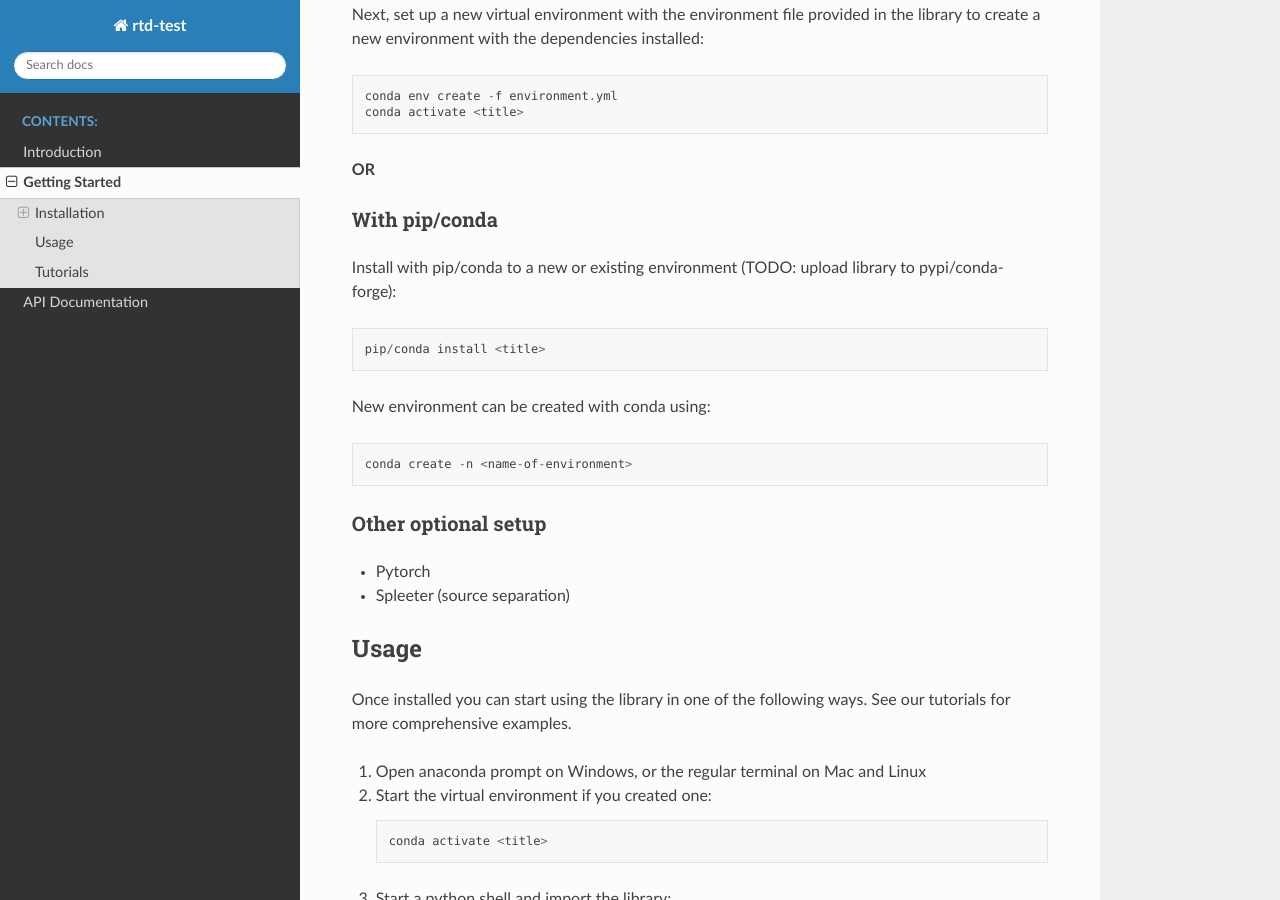
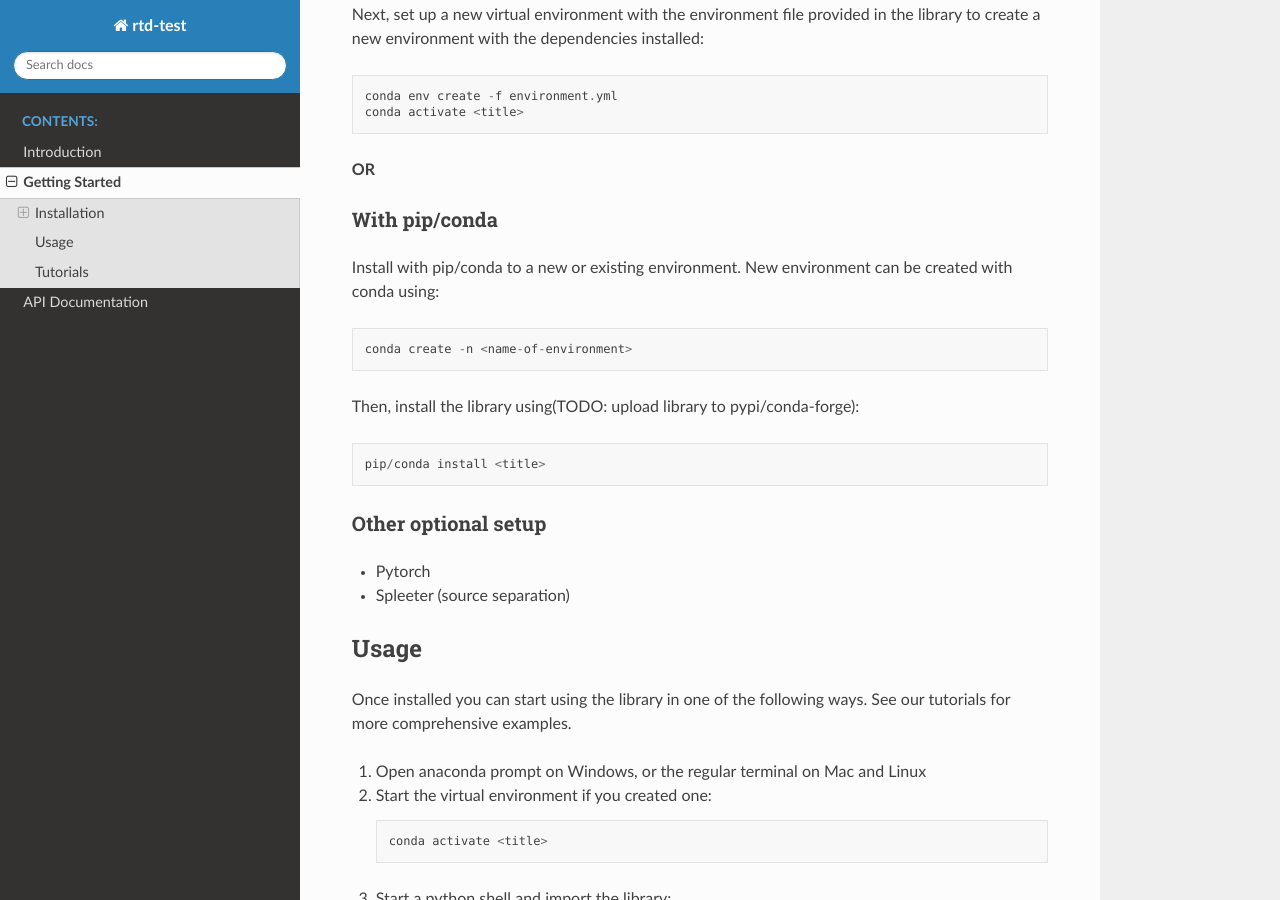
Before and after one commit to rohitma38/rtd-test-code-2, a Sphinx documentation site: the page built from docs/source/start.rst, in a window 1280 px wide and 900 px high, scrolled down 474 px. Built offline with Sphinx 7.4.7 and the Read the Docs theme 2.0.0, drawn with Linux system fonts in a browser that asks for light colours.

Commit message:
Update start.rst

```diff
--- a/docs/source/start.rst
+++ b/docs/source/start.rst
@@ -20,13 +20,13 @@ Next, set up a new virtual environment with the environment file provided in the
 
 With pip/conda
 ^^^^^^^^^^^^^^^^^^^^^^^^^^^^^^^
-Install with pip/conda to a new or existing environment (TODO: upload library to pypi/conda-forge)::
+Install with pip/conda to a new or existing environment. New environment can be created with conda using::
+
+    conda create -n <name-of-environment>
+
+Then, install the library using(TODO: upload library to pypi/conda-forge)::
 
     pip/conda install <title>
-
-New environment can be created with conda using::
-
-    conda create -n <name-of-environment>
 
 Other optional setup
 ^^^^^^^^^^^^^^^^^^^^
```
